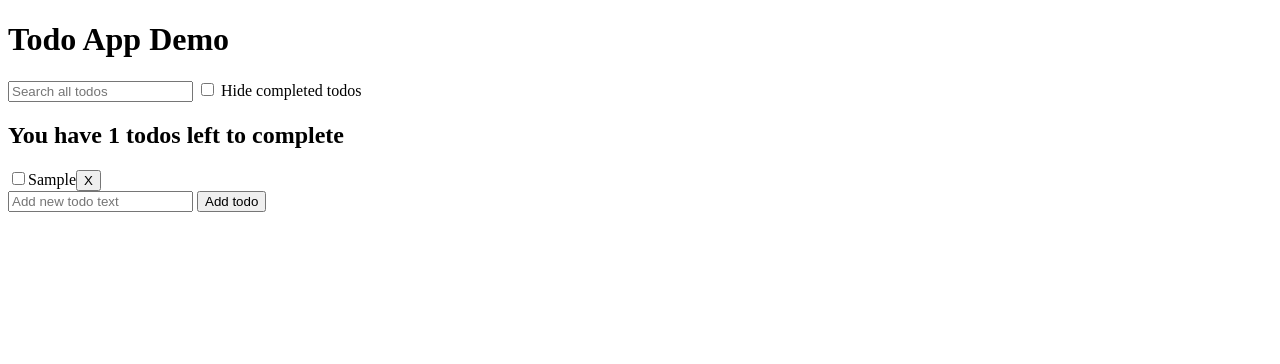
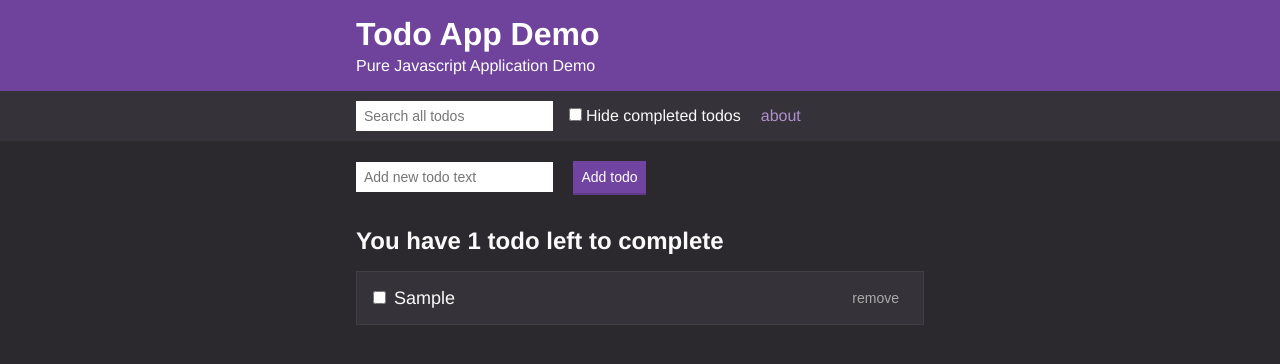
Before and after one commit to StuLast/Todo-App-Demo, a website: page public_html/index.html in a window 1280 px wide. Both pictures are taken after typing "Sample" into the empty fields and a click on the button "Add todo". Drawn offline with Linux system fonts and the light colour scheme.

Commit message:
Add basic styling for app

```diff
--- /dev/null
+++ b/public_html/about.html
@@ -0,0 +1,52 @@
+<!DOCTYPE html>
+<html lang="en">
+    <head>
+        <meta charset="UTF-8">
+        <meta http-equiv="X-UA-Compatible" content="IE=edge">
+        <meta name="viewport" content="width=device-width, initial-scale=1.0">
+        <link rel="stylesheet" href="./assets/styles/styles.css">
+        <link rel="icon" href="./assets/images/favicon.png">
+        <title>Todo App</title>
+    </head>
+    <body>
+        <header class='header'>
+            <div class="container">
+                <h1 class="header__title">Todo App</h1>
+                <h2 class="header__subtitle">Pure Javascript Application Demo</h2>
+            </div>
+        </header>
+
+        <div class="actions">
+            <div class="container">
+            <a class="actions__link" href="/index.html">Todos</a>
+            </div>
+        </div>
+        <div class="main-content container">
+            <h1 class="about__h1">About</h1>
+
+            <p class="about__p">
+                The Todo app is a simple javascript based application that
+                creates and tracks todos.  The data for the todos is stored  locally on your browser.
+                The app is intended only as a demo application.
+            </p>
+
+            <h2 class="about__h2">Privacy</h2>
+
+            <p class="about__p">
+                The app does not collect any private information nor store any
+                information on remote servers.  All data entered is contained in
+                the browsers local data storage.  Users can manually delete all
+                local data storage by following the instructions for their own broswer.
+            </p>
+
+            <h2 class="about__h2">Cookies</h2>
+
+            <p class="about__p">
+                This app doesn't use any cookies but does use local storages (see "privacy" above).
+                There is no tracking of usage, no monitoring or sharing of data and no
+                login/session storage.
+            </p>
+
+        </div>
+    </body>
+</html>
--- a/public_html/assets/js/main.js
+++ b/public_html/assets/js/main.js
@@ -20,9 +20,15 @@ renderTodos(todos, filters);
 document.querySelector('#add-todo').addEventListener('submit', (e) => {
     e.preventDefault();
     const dataSource = e.target.elements.inputAddTodo;
+    const text = dataSource.value.trim();
+    if(!text) {
+        console.log("There is no content to add");
+        return;
+    }
+
     todos.push({
         id:  uuidv4(),
-        text:dataSource.value,
+        text,
         completed: false
     });
     setTodos(todos);
@@ -37,6 +43,7 @@ document.querySelector('#input-search-todo').addEventListener('input', (e) => {
 });
 
 document.querySelector('#hide-completed-todos').addEventListener('change', (e) => {
+    e.preventDefault();
     filters.hideCompletedTodos = e.target.checked;
     renderTodos(todos, filters);
 });
--- a/public_html/assets/js/todo-functions.js
+++ b/public_html/assets/js/todo-functions.js
@@ -18,17 +18,16 @@ const setTodos = function(todos) {
 };
 
 const removeTodo = function (todos, id) {
-    const noteIndex = todos.findIndex((todo) =>  todo.id === id);
+    const noteIndex = todos.findIndex((todo) => todo.id === id);
 
     if(noteIndex >= 0) {
        todos.splice(noteIndex, 1);
     }
 }
 
-const toggleTodo = function (id) {
+const toggleTodo = function (todos, id) {
     const todo = todos.find((todo) => todo.id === id);
-
-    if(!todo) {
+    if(todo) {
         todo.completed = !todo.completed;
     }
 };
@@ -38,15 +37,18 @@ const toggleTodo = function (id) {
 
 const incompleteTodos = (todos) => {
     const newDiv = document.createElement('div');
+    newDiv.classList.add('list-title');
     const incompleteTodos = todos.filter((todo) => !todo.completed);
-    newDiv.innerHTML = `<h2>You have ${incompleteTodos.length} todos left to complete<h2>`;
+    const plural = incompleteTodos.length === 1 ? `` :`s`;
+    newDiv.innerHTML = `<h2>You have ${incompleteTodos.length} todo${plural} left to complete<h2>`;
     document.querySelector('#todos').appendChild(newDiv);
 };
 
 const renderTodos  = (todos, filter) => {
+    const todosElement = document.querySelector('#todos');
 
     //Clear todos list
-    document.querySelector('#todos').innerHTML = "";
+    todosElement.innerHTML = "";
 
     //Carry out filtering
     const filteredTodos = todos.filter((todo) => {
@@ -58,40 +60,56 @@ const renderTodos  = (todos, filter) => {
     //Render data
     incompleteTodos(filteredTodos);
     sortTodos(filteredTodos);
+
+    if(filteredTodos.length < 1) {
+        console.log('Ther are no todos');
+        const message = document.createElement('p');
+        message.textContent = "There are currently no todos to show."
+        message.classList.add('empty-message');
+        todosElement.appendChild(message);
+        return;
+    }
+
     filteredTodos.forEach((todo) => {
-        document.querySelector('#todos').appendChild(generateTodoDOM(todo));
+        todosElement.appendChild(generateTodoDOM(todo));
     });
 };
 
 const generateTodoDOM = (todo) => {
-    const newDiv = document.createElement('div');
-    const newCheckBox = document.createElement('input')
-    const newText = document.createElement('span');
-    const newButton = document.createElement('button');
+    const todoLabel = document.createElement('label');
+    const todoContainer = document.createElement('div');
+    const todoCheckBox = document.createElement('input')
+    const todoText = document.createElement('span');
+    const todoRemoveButton = document.createElement('button');
 
-    newButton.addEventListener('click', (e) => {
-        toggleTodo(todo.id);
+    todoRemoveButton.classList.add('button', 'button--text');
+    todoLabel.classList.add('list-item');
+    todoContainer.classList.add('list-item__container');
+
+    todoRemoveButton.addEventListener('click', (e) => {
+        removeTodo(todos, todo.id);
         setTodos(todos);
         renderTodos(todos, filters);
     });
 
-    newCheckBox.setAttribute('type', 'checkbox');
-    newCheckBox.addEventListener('click', (e) => {
-        toggleTodo(todo.id);
+    todoCheckBox.setAttribute('type', 'checkbox');
+    todoCheckBox.addEventListener('click', (e) => {
+        toggleTodo(todos, todo.id);
         setTodos(todos);
         renderTodos(todos, filters);
     });
 
-    newCheckBox.checked = todo.completed;
+    todoCheckBox.checked = todo.completed;
 
-    newText.textContent = todo.text;
-    newButton.textContent = 'X';
+    todoText.textContent = todo.text;
+    todoRemoveButton.textContent = 'remove';
 
-    newDiv.appendChild(newCheckBox);
-    newDiv.appendChild(newText);
-    newDiv.appendChild(newButton);
+    todoContainer.appendChild(todoCheckBox);
+    todoContainer.appendChild(todoText);
+    todoLabel.appendChild(todoContainer);
+    todoLabel.appendChild(todoRemoveButton);
 
-    return newDiv;
+    return todoLabel;
 };
 
 const sortTodos = (todos) => {
--- /dev/null
+++ b/public_html/assets/styles/styles.css
@@ -0,0 +1,255 @@
+/*
+
+// Colors
+$off-black: #20222b;
+$dark-blue: #333745;
+$blue: #3c4251;
+$light-blue: #464b5e;
+$off-white: #a5afd7;
+$purple: #8357c5;
+// Spacing
+$s-size: 1.2rem;
+$m-size: 1.6rem;
+$l-size: 3.2rem;
+$xl-size: 4.8rem;
+$desktop-breakpoint: 45rem;
+
+*/
+
+/* Base Styles */
+
+* {
+    box-sizing: border-box;
+    margin: 0;
+    padding: 0;
+}
+
+html {
+  font-size: 62.5%;
+}
+
+body {
+    background: #2B292E;
+  color: #fafafa;
+  font-family: Helvetica, Arial, sans-serif;
+  font-size: 1.6rem;
+}
+
+button {
+  cursor: pointer;
+}
+
+a {
+    color: #6F439C;
+}
+
+/* Container */
+
+.container {
+  max-width: 60rem;
+  margin: 0 auto;
+  padding: 0 1.6rem;
+}
+
+/* Header */
+
+.header {
+  background: #6F439C;
+  color:white;
+  padding: 1.6rem 0;
+}
+
+.header__title {
+  font-size: 3.2rem;
+  margin-bottom: .4rem;
+}
+
+.header__subtitle {
+  /* color: #777; */
+  font-size: 1.6rem;
+  font-weight: 300;
+}
+
+/* Actions Bar */
+
+.actions {
+    background-color: #353239;
+    /* border-bottom: 1px solid #dedfe0; */
+    /* color: #333333; */
+    padding: 1rem
+}
+
+.actions__container {
+    align-items: center;
+    display: flex;
+    max-width: 60rem;
+    margin: 0 auto;
+    min-height: 3rem;
+    padding: 0 1.6rem;
+}
+
+.actions__container--spaced {
+    justify-content: space-between
+}
+
+.actions__link {
+    text-decoration: none;
+    color:#af8fce;
+    margin-left: 2rem;
+}
+
+/* Form Inputs */
+
+.add__todo {
+    margin-top: 2rem;
+    margin-bottom: 2rem;
+}
+
+.input {
+    border: none;
+    font-size: 1.4rem;
+    font-weight: 300;
+    height: 3rem;
+    margin-right: 1.6rem;
+    padding: .4rem .8rem;
+}
+
+.checkbox {
+    display: flex;
+    align-items: baseline;
+}
+
+.checkbox > input {
+    margin-right: .4rem;
+}
+
+.button {
+    background: #7044a0;
+    border: none;
+    border-bottom: 2px solid #603a88;
+    color: white;
+    font-size: 1.4rem;
+    font-weight: 300;
+    padding: .8rem;
+    transition: background .3s ease, color .3s ease;
+}
+
+.button:hover {
+    background: #5F3A87;
+}
+
+.button--secondary {
+    background: #888888;
+    border-bottom: 2px solid #717171;
+}
+
+.button--secondary:hover {
+    background: #6E6E6E;
+}
+
+.button--text {
+    background: none;
+    border: none;
+    color: #aaa;
+}
+
+.button--text:hover {
+    background: none;
+    color: white;
+    text-decoration: underline;
+}
+
+/* Note editor */
+
+.title-input {
+    border: 1px solid #DEDFE0;
+    font-size: 2rem;
+    font-weight: 300;
+    display: block;
+    margin: 2.4rem 0;
+    padding: .8rem;
+    width: 100%;
+}
+
+.body-input {
+    border: 1px solid #DEDFE0;
+    font-family: inherit;
+    font-size: 1.6rem;
+    font-weight: 300;
+    display: block;
+    margin: 2.4rem 0;
+    min-height: 15rem;
+    padding: .8rem;
+    width: 100%;
+}
+
+/* Note List Item */
+
+.list-item {
+    text-decoration: none;
+    color: #fafafa;
+    cursor: pointer;
+    background: #353239;
+    border: 1px solid #423e47;
+    margin: 1.6rem 0;
+    padding: 1rem 1.6rem;
+    display: block;
+    transition: background .3s ease;
+    display: flex;
+    justify-content: space-between;
+    align-items: center
+}
+
+.list-item__container {
+    display: flex;
+    font-size: 1.8rem;
+    font-weight: 300;
+    align-items: baseline;
+}
+
+.list-item__container > *:first-child {
+    margin-right: .8rem;
+}
+
+.list-item:hover {
+    background: #3d3941;
+}
+
+.list-item__title {
+    font-size: 1.8rem;
+    margin-bottom: .4rem
+}
+
+.list-item__subtitle {
+    color: #666;
+    font-size: 1.4rem;
+    font-weight: 300;
+    font-style: italic;
+}
+
+.list-title {
+    margin: 3.2rem 0 1.6rem;
+}
+
+.empty-message {
+    margin: 3.2rem 0;
+}
+
+/* About page */
+
+/* About page */
+
+.about__h1 {
+    font-size: 1.2em;
+    margin-bottom: 1.5rem;
+}
+
+.about__h2 {
+    font-size: 1.1em;
+    margin-bottom: 1.5rem;
+}
+
+.about__p {
+    font-size: 1em;
+    margin-bottom: 1.5rem;
+}
--- a/public_html/index.html
+++ b/public_html/index.html
@@ -4,20 +4,38 @@
     <meta charset="UTF-8">
     <meta http-equiv="X-UA-Compatible" content="IE=edge">
     <meta name="viewport" content="width=device-width, initial-scale=1.0">
+    <link rel="stylesheet" href="./assets/styles/styles.css">
+    <link rel="icon" href="./assets/images/favicon.png">
     <title>Todo App</title>
 </head>
 <body>
-    <h1>Todo App Demo</h1>
-    <input type="text" name="input-search-todo" id="input-search-todo" placeholder="Search all todos">
-    <label for="hide-completed-todos">
-        <input type="checkbox" name="hide-completed-todos" id="hide-completed-todos">
-        Hide completed todos
-    </label>
-    <div id="todos"></div>
-    <form id="add-todo">
-        <input type="text" name="inputAddTodo" id="input-add-todo" placeholder="Add new todo text">
-        <button>Add todo</button>
-    </form>
+    <header class="header">
+        <div class="container">
+            <h1 class="header__title">Todo App Demo</h1>
+            <h2 class="header__subtitle">Pure Javascript Application Demo</h2>
+        </div>
+    </header>
+    <div class="actions">
+        <div class="actions__container">
+            <input class="input" type="text" name="input-search-todo" id="input-search-todo" placeholder="Search all todos">
+            <label class="checkbox" for="hide-completed-todos">
+                <input type="checkbox" name="hide-completed-todos" id="hide-completed-todos">
+                Hide completed todos
+            </label>
+            <a class="actions__link" href="/about.html">about</a>
+        </div>
+    </div>
+    <div class="container">
+        <form id="add-todo" class="add__todo">
+            <input class="input" type="text" name="inputAddTodo" id="input-add-todo" placeholder="Add new todo text">
+            <button class="button" >Add todo</button>
+        </form>
+    </div>
+
+    <div class="container">
+        <div id="todos"></div>
+    </div>
+
     <script src="./assets/js/uuidV4.js"></script>
     <script src="./assets/js/todo-functions.js"></script>
     <script src="./assets/js/main.js"></script>
```
Also changed, not shown: public_html/assets/images/._favicon.png (added), public_html/assets/images/favicon.png (added).
